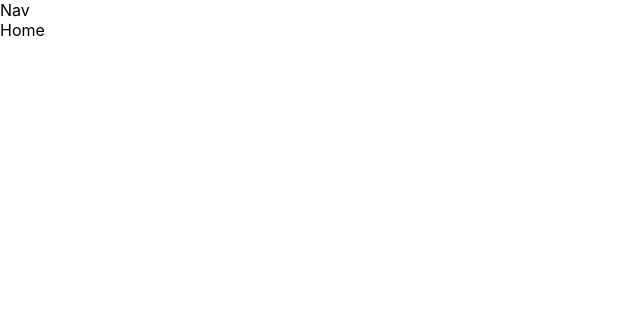
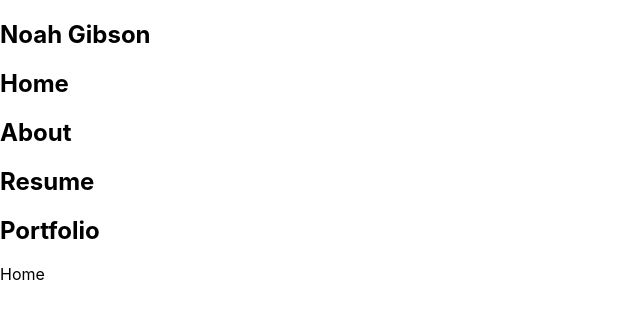
Before and after one commit to N-Gibson/portfolio, a React (Create React App) app: page / in a window 1280 px wide. Shown: the top 318 px of the page, without its empty margins (0-640 px from the left). Built offline with nearby package versions, Linux system fonts and the light colour scheme.

Commit message:
Rearrange dependencies for compiler

```diff
--- a/src/@portfolio/Components/Nav/index.tsx
+++ b/src/@portfolio/Components/Nav/index.tsx
@@ -1,7 +1,15 @@
 import React from 'react'
 
 const Nav = () => {
-  return <div>Nav</div>
+  return (
+    <div>
+      <h2>Noah Gibson</h2>
+      <h2>Home</h2>
+      <h2>About</h2>
+      <h2>Resume</h2>
+      <h2>Portfolio</h2>
+    </div>
+  )
 }
 
 export { Nav }
```
Also changed, not shown: package.json (+10 -10 lines).
